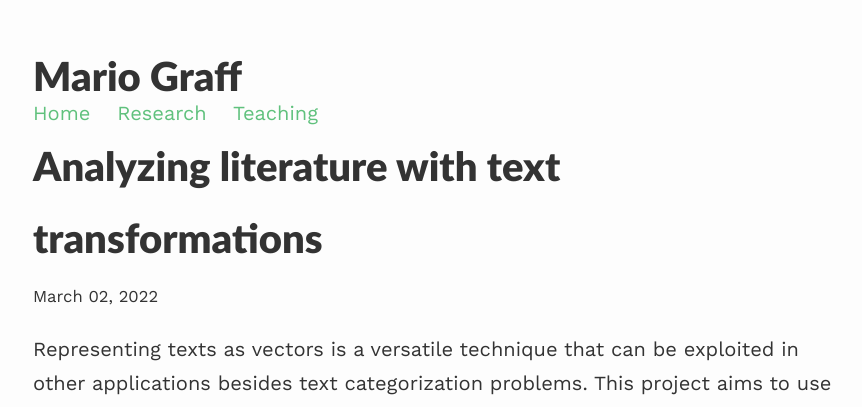
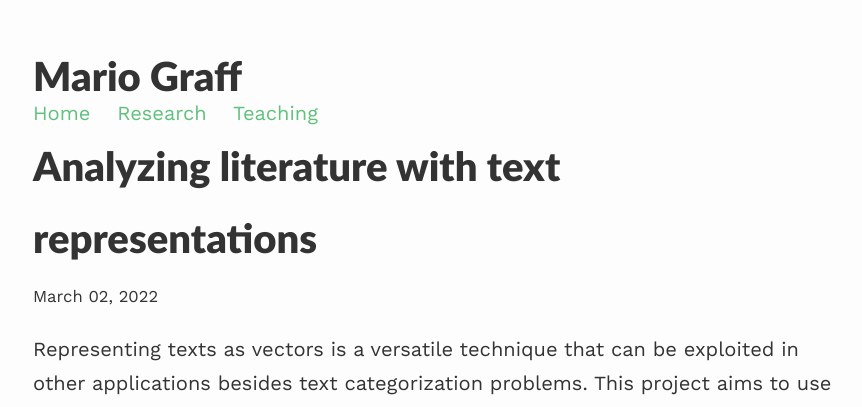
Before and after one commit to mgraffg/mgraffg.github.io, a Jekyll site: the page built from _projects/4_project.md, in a window 1280 px wide. Shown: the top 407 px of the page, without its empty margins (207-1069 px from the left). Built offline with Jekyll 4.4.1, drawn with Linux system fonts in a browser that asks for light colours; nearby versions of some CDN libraries.

Commit message:
minor change

```diff
--- a/_projects/4_project.md
+++ b/_projects/4_project.md
@@ -1,7 +1,7 @@
 ---
 layout: post
-title: Analyzing literature with text transformations
-description: Analyzing literature with text transformations
+title: Analyzing literature with text representations
+description: Analyzing literature with text representations
 ---
 
 Representing texts as vectors is a versatile technique that can be exploited in other applications besides text categorization problems. This project aims to use text representations based on sentiment analysis such as polarity, emotion, sarcasm, and toxic comments, among others, to analyze books written in Spanish and English that can be found on the Gutenberg project.
```
